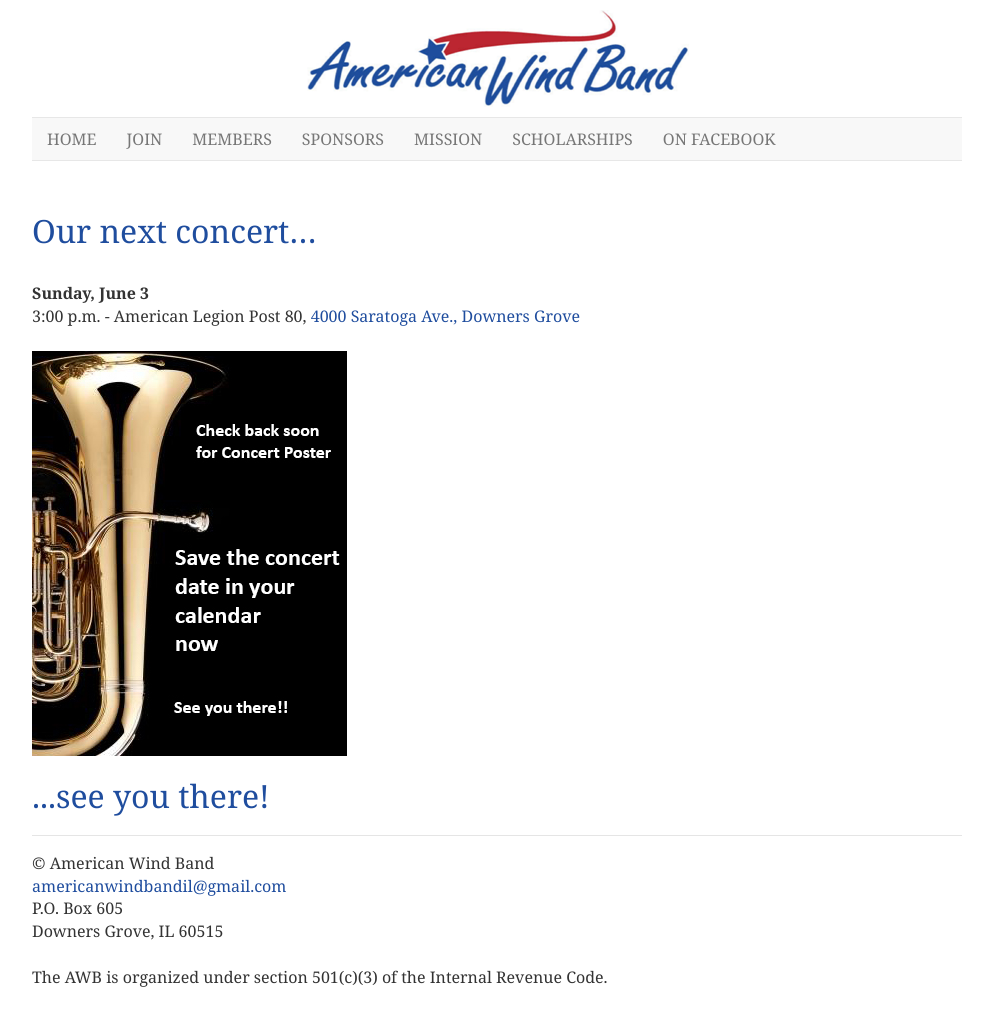
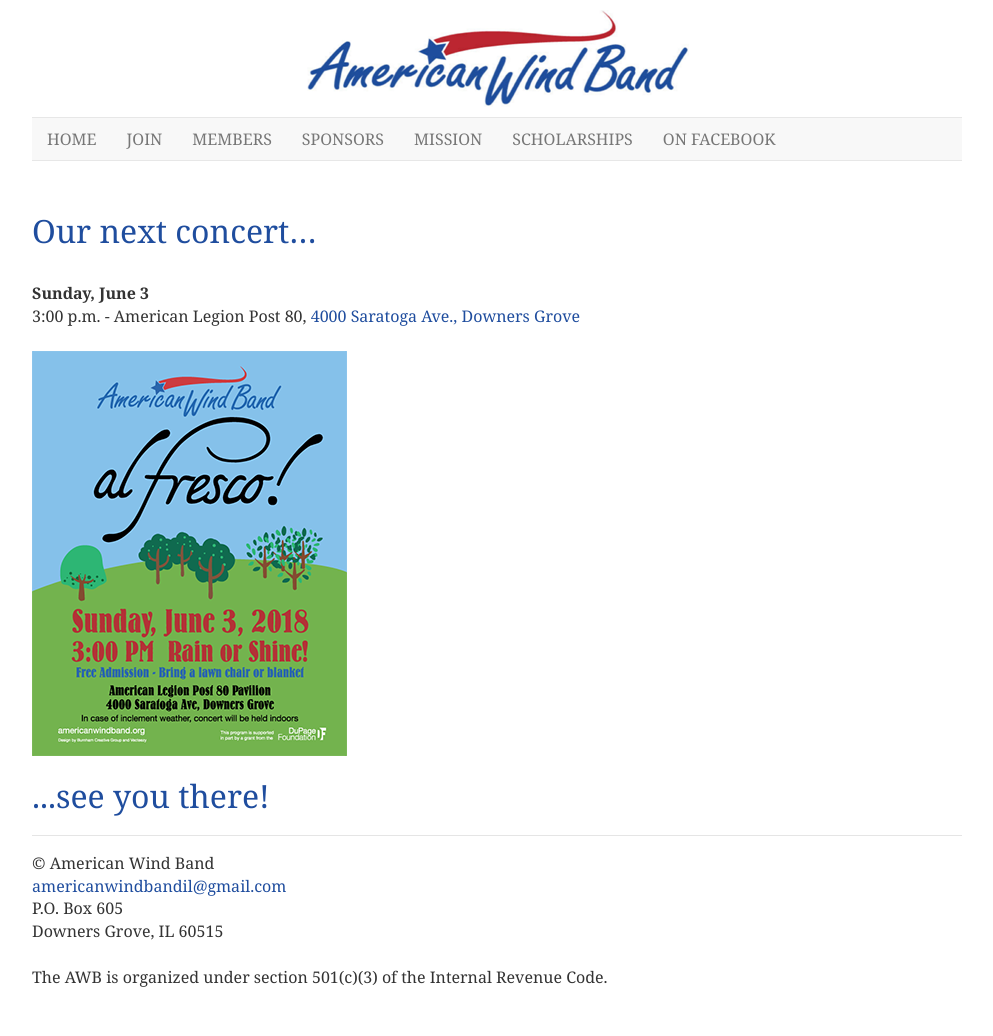
Before and after one commit to americanwindband/americanwindband.github.io, a Jekyll site: the page built from concert-details.md, in a window 1280 px wide. Shown: the whole page, without its empty margins (143-1136 px from the left). Built offline with Jekyll 4.4.1, drawn with Linux system fonts in a browser that asks for light colours.

Commit message:
Update concert-details.md

```diff
--- a/concert-details.md
+++ b/concert-details.md
@@ -6,7 +6,7 @@
 <h1>Our next concert…</h1>
 
  <br /><strong>Sunday, June 3</strong><br />3:00 p.m. - American Legion Post 80, <a href="https://www.google.com/maps/dir/''/4000+Saratoga+Ave,+Downers+Grove,+IL+60515/@41.8136354,-88.1557828,12z/data=!4m8!4m7!1m0!1m5!1m1!1s0x880e51fcb71f0ff9:0xb2103f9dcdce9da1!2m2!1d-88.0157051!2d41.8136567" target="new">4000 Saratoga Ave., Downers Grove</a><br/>
-                        <br/><img src="images/awb-poster-coming-soon-01.jpg" width="315" height="405" alt=""/>
+                        <br/><img src="images/awb-june-2018-concert-poster.png" width="315" height="405" alt=""/>
 
 
 <h1>...see you there!<h1>
```
